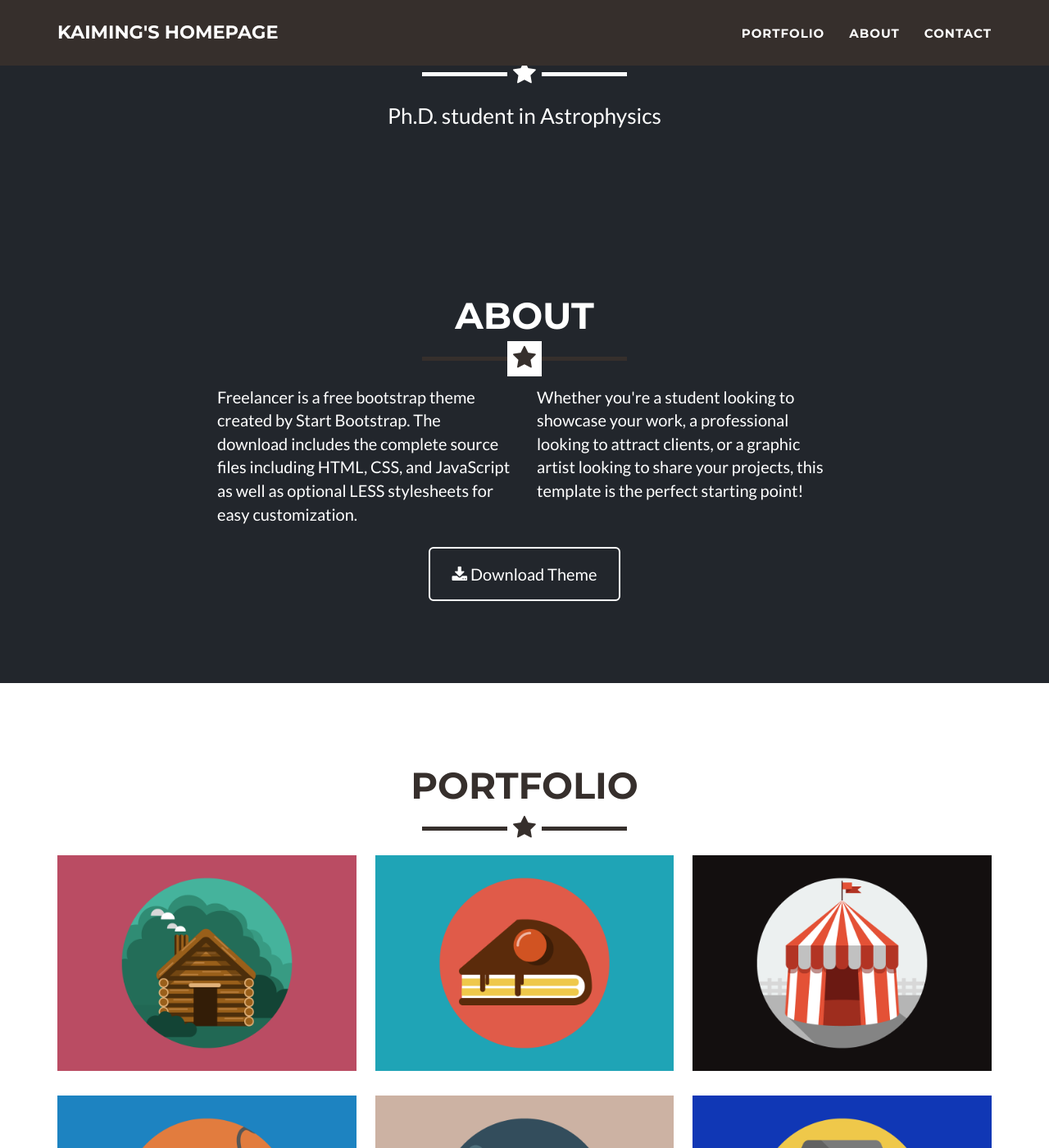
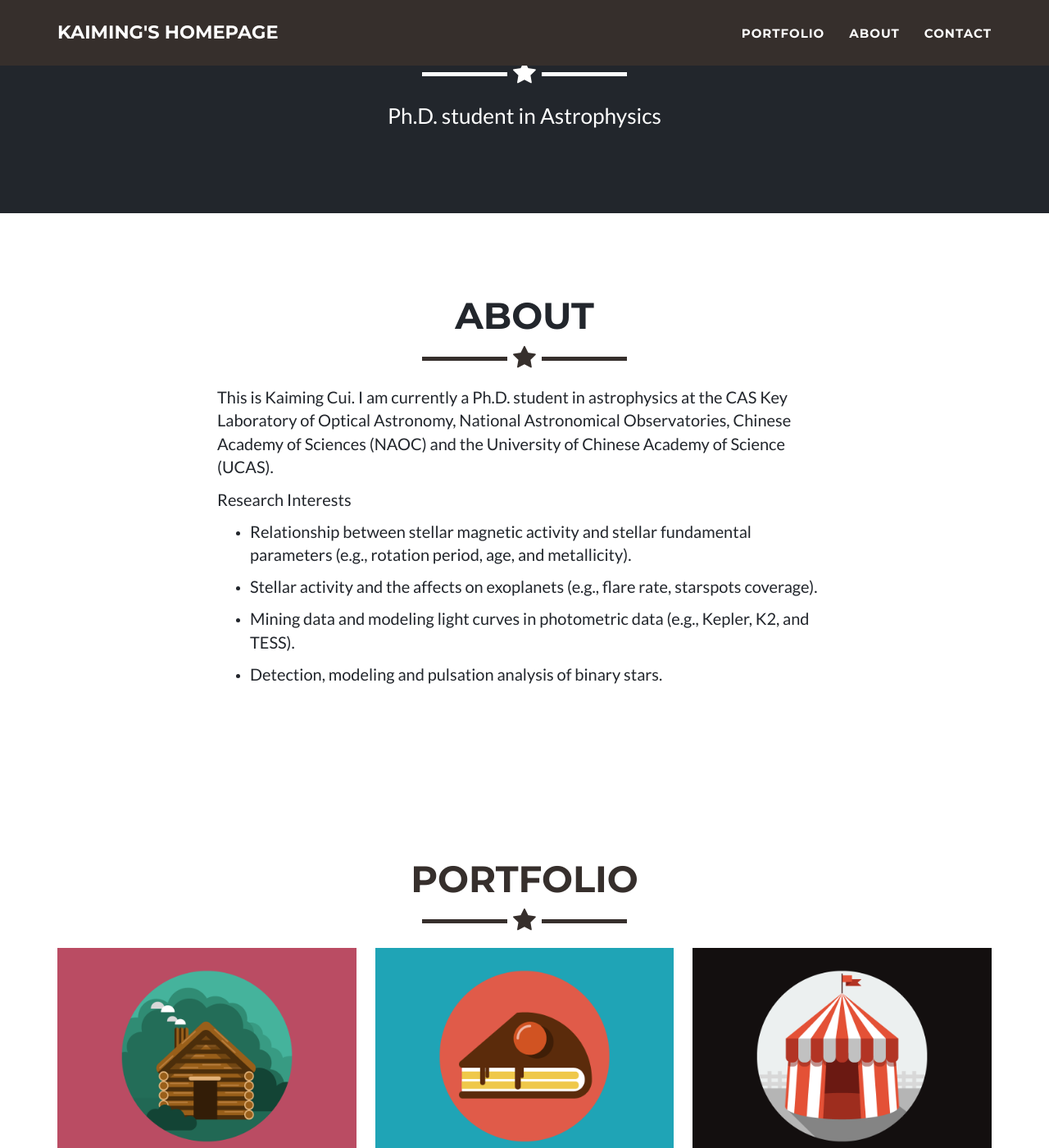
Before and after one commit to ckm3/ckm3.github.io, a Jekyll site: the page built from _posts/2014-07-18-project-1.markdown, in a window 1280 px wide and 1400 px high, scrolled down 515 px. Shown: the whole window at 82% size. Built offline with Jekyll 4.4.1, drawn with Linux system fonts in a browser that asks for light colours.

Commit message:
Update main.css and about.html

```diff
--- a/_includes/about.html
+++ b/_includes/about.html
@@ -8,16 +8,28 @@
                 </div>
             </div>
             <div class="row">
-                <div class="col-lg-4 col-lg-offset-2">
-                    <p>Freelancer is a free bootstrap theme created by Start Bootstrap. The download includes the complete source files including HTML, CSS, and JavaScript as well as optional LESS stylesheets for easy customization.</p>
+                <div class="col-md-8 col-md-offset-2">
+                    <p>
+                     This is Kaiming Cui. I am currently a Ph.D. student in astrophysics at the CAS Key Laboratory of Optical Astronomy, National Astronomical Observatories, Chinese Academy of Sciences (NAOC) and the University of Chinese Academy of Science (UCAS).
+                    </p>
+                    <p>
+                     Research Interests
+                     <ul>
+                      <li><p>Relationship between stellar magnetic activity and stellar fundamental parameters (e.g., rotation period, age, and metallicity).</p></li>
+                      <li><p>Stellar activity and the affects on exoplanets (e.g., flare rate, starspots coverage).</p></li>
+                      <li><p>Mining data and modeling light curves in photometric data (e.g., Kepler, K2, and TESS).</p></li>
+                      <li><p>Detection, modeling and pulsation analysis of binary stars.</p></li>
+                    </ul>
+                    </p>
+
                 </div>
-                <div class="col-lg-4">
+<!--                 <div class="col-lg-4">
                     <p>Whether you're a student looking to showcase your work, a professional looking to attract clients, or a graphic artist looking to share your projects, this template is the perfect starting point! </p>
-                </div>
-                <div class="col-lg-8 col-lg-offset-2 text-center">
+                </div> -->
+<!--                 <div class="col-lg-8 col-lg-offset-2 text-center">
                     <a href="https://github.com/jeromelachaud/freelancer-theme" class="btn btn-lg btn-outline">
                         <i class="fa fa-download"></i> Download Theme
-                    </a>
+                    </a> -->
                 </div>
             </div>
         </div>
--- a/_includes/css/main.css
+++ b/_includes/css/main.css
@@ -181,8 +181,8 @@ section h2 {
 }
 
 section.success {
-    color: #fff;
-    background: #{{ site.color.primary }};
+    color: #22262c;
+    background: #ffffff;
 }
 
 @media(max-width:767px) {
```
